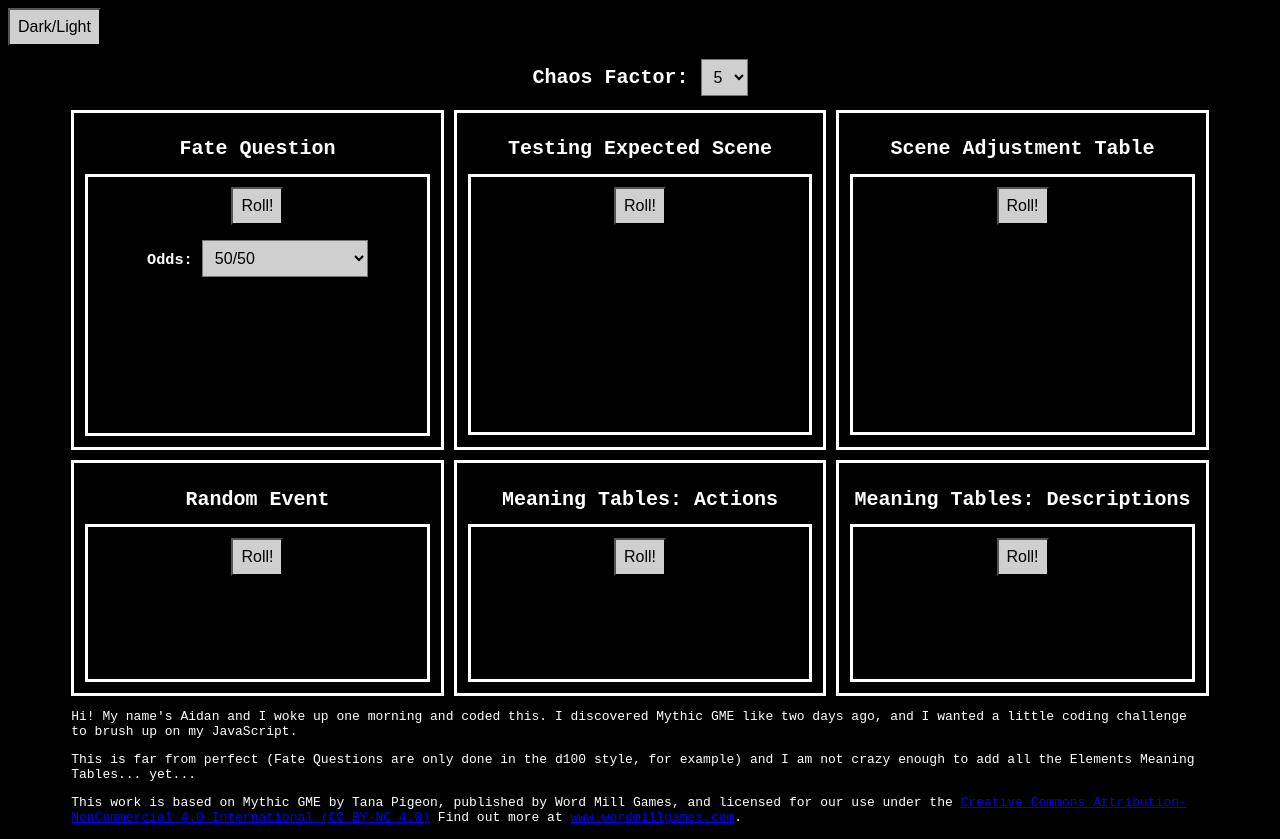
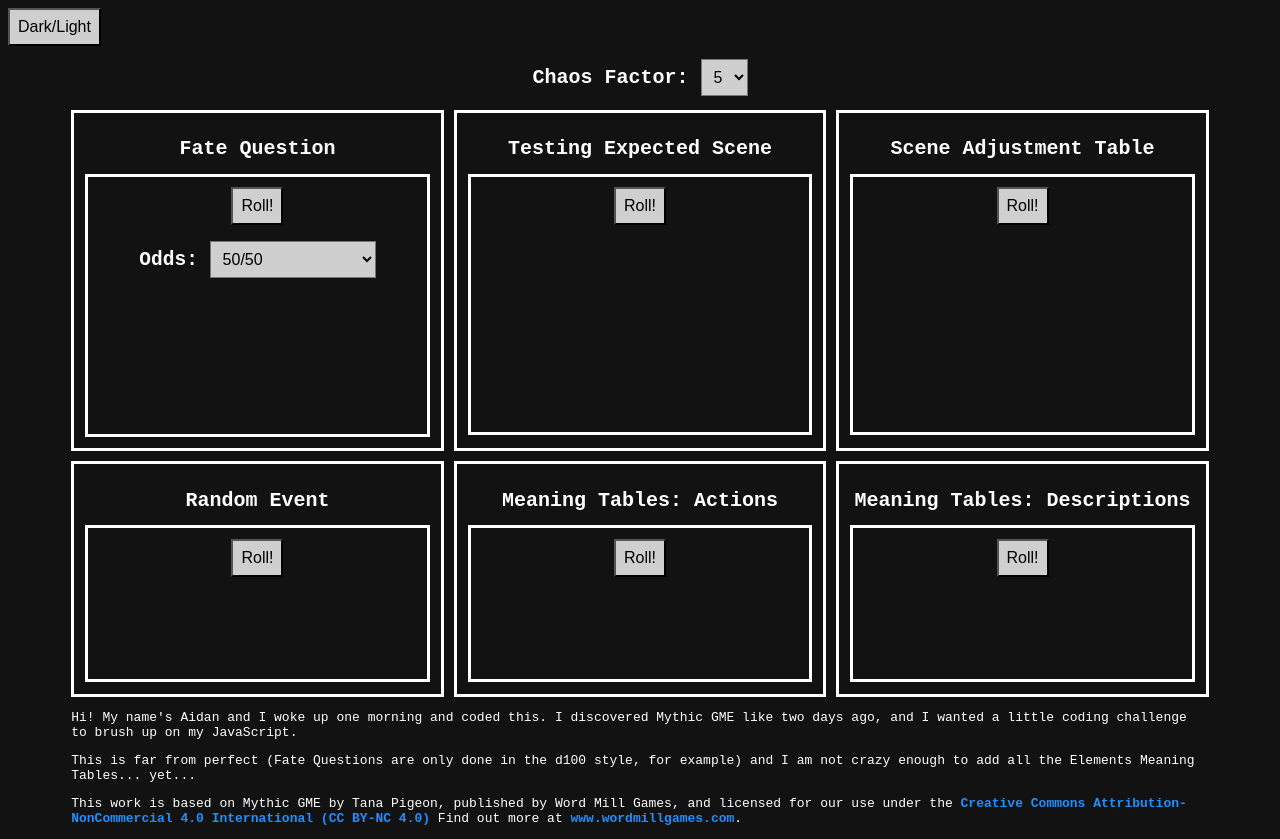
Before and after one commit to GirambQuamb/Mythic-GME-Dice-Roller, a plain HTML site: page index.html in a window 1280 px wide. Drawn offline with Linux system fonts and the light colour scheme.

Commit message:
Accessibility Features
Changes to the html and css to make the site more compliant with accessibility standards

```diff
--- a/index.html
+++ b/index.html
@@ -1,5 +1,5 @@
 <!DOCTYPE html>
-<html>
+<html lang="en">
     <head>
         <title>Mythic GME Roll Tables</title>
         <script src="gmeRoll.js"></script>
@@ -7,6 +7,8 @@
     </head>
     <body class="dark-mode">
         <button onclick="toggleDarkMode()">Dark/Light</button>
+        <main role="main">
+            <label>
                 <h1 class = "chaosFactor">Chaos Factor:
                     <select id="chaos">
                         <option value = "1">1</option>
@@ -20,12 +22,14 @@
                         <option value = "9">9</option>
                     </select>
                 </h1>
+            </label>
             <div class="wrapper">
                 <div class = "section">
                     <h1>Fate Question</h1>
                     <div class="outcome">
                         <button onclick="fateRoll()">Roll!</button>
-                    <h3>Odds:
+                        <label>
+                            <h2>Odds:
                                 <select id="odds">
                                     <option>Certain</option>
                                     <option>Nearly Certain</option>
@@ -37,7 +41,8 @@
                                     <option>Nearly Impossible</option>
                                     <option>Impossible</option>
                                 </select>
-                    </h3>
+                            </h2>
+                        </label>
                         <h2 id = "fateRoll"><br></h2>
                         <h2 id = "fateOutcome"><br></h2>
                         <h2 id = "fateRandomEvent"><br></h2>
@@ -88,10 +93,13 @@
                     </div>
                 </div>
             </div>
+        </main>
+        <footer role="contentinfo">
             <div class="readMe">
                 <p>Hi! My name's Aidan and I woke up one morning and coded this. I discovered Mythic GME like two days ago, and I wanted a little coding challenge to brush up on my JavaScript.</p>
                 <p>This is far from perfect (Fate Questions are only done in the d100 style, for example) and I am not crazy enough to add all the Elements Meaning Tables... yet...</p>
-            <p>This work is based on Mythic GME by Tana Pigeon, published by Word Mill Games, and licensed for our use under the <a href="https://creativecommons.org/licenses/by-nc/4.0/">Creative Commons Attribution-NonCommercial 4.0 International (CC BY-NC 4.0)</a> Find out more at <a href="https://www.wordmillgames.com/">www.wordmillgames.com</a>.</p>
+                <p>This work is based on Mythic GME by Tana Pigeon, published by Word Mill Games, and licensed for our use under the <b><a href="https://creativecommons.org/licenses/by-nc/4.0/">Creative Commons Attribution-NonCommercial 4.0 International (CC BY-NC 4.0)</a></b> Find out more at <b><a href="https://www.wordmillgames.com/">www.wordmillgames.com</a></b>.</p>
             </div>
+        </footer>
     </body>
 </html>
--- a/main.css
+++ b/main.css
@@ -27,7 +27,7 @@ body {
 }
 
 .dark-mode {
-    background-color: black;
+    background-color: #121212;
     color: white;
 }
 
@@ -51,3 +51,13 @@ h1 {
     margin: auto;
     width: 90%;
 }
+
+a {
+    text-decoration: none;
+    color:dodgerblue;
+}
+
+a:visited{
+    text-decoration: none;
+    color:dodgerblue;
+}
```
Lines whose indentation alone changed are shown as unchanged.
